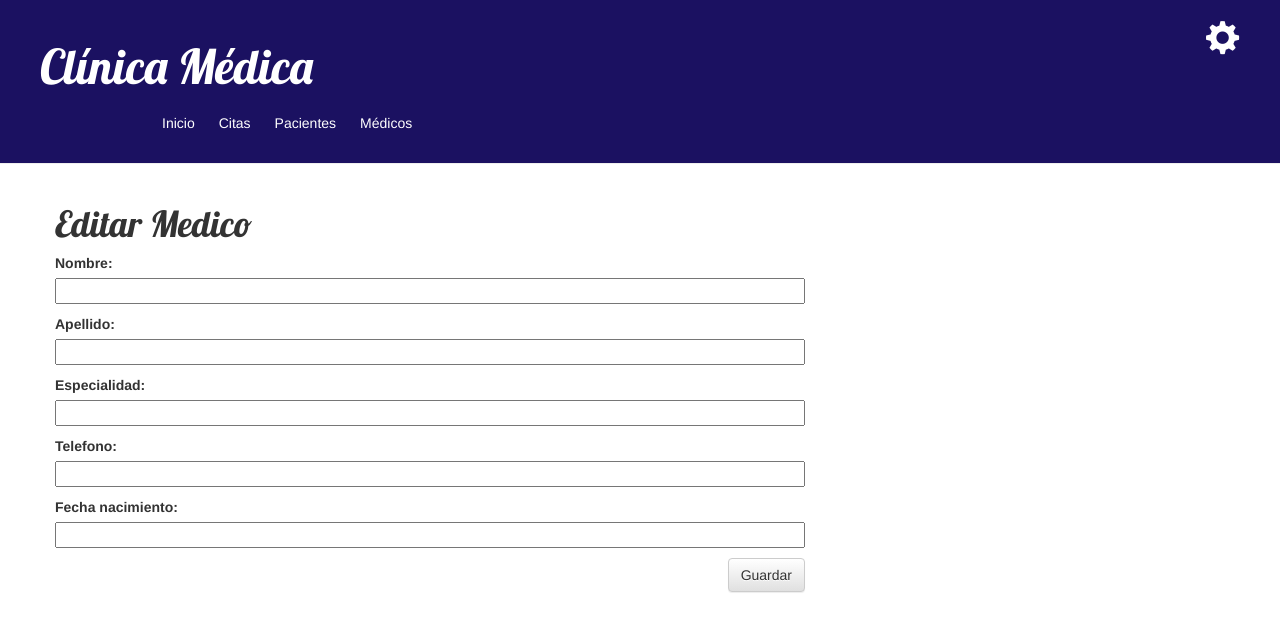
After one commit to HiPaoG/FinalProject, a Django app: page /medico/nuevo/ in a window 1280 px wide. The commit adds this page. Shown: the top 632 px of the page. Run offline with Django 3.2, Linux system fonts and the light colour scheme; some libraries are stand-ins or nearby versions.

Commit message:
CRUD completo

```diff
--- /dev/null
+++ b/cita/forms.py
@@ -0,0 +1,32 @@
+from django.contrib.admin import widgets
+from django import forms
+from .models import Paciente, Medico, Cita
+
+class CitaForm(forms.ModelForm):
+    class Meta:
+        model = Cita
+        fields = ('paciente', 'medico', 'fecha',
+        'hora', 'observaciones')
+
+def __init__ (self, *args, **kwargs):
+    super(CitaForm, self).__init__(*args, **kwargs)
+    self.fields['fecha'].widget = forms.widgets.AdminSplitDateTime()
+    self.fields['medico'].widget = forms.widgets.CheckboxSelectMultiple()
+    self.fields['medico'].help_text = "Seleccione un médico"
+    self.fields['medico'].queryset = Medico.objects.all()
+    self.fields['paciente'].widgets.CheckboxSelectMultiple()
+    self.fields['paciente'].help_text = "Seleccione el paciente"
+    self.fields['paciente'].queryset = Paciente.objects.all()
+
+class PacienteForm(forms.ModelForm):
+    class Meta:
+        model = Paciente
+        fields = ('nombre', 'apellido',
+        'edad', 'sexo',)
+
+class MedicoForm(forms.ModelForm):
+    class Meta:
+        model = Medico
+        fields = ('nombre', 'apellido',
+        'especialidad', 'telefono',
+        'fecha_nacimiento',)
--- a/cita/models.py
+++ b/cita/models.py
@@ -8,7 +8,7 @@ class Paciente(models.Model):
     sexo      = models.CharField(max_length=10)
 
     def __str__(self):
-        return self.nombre
+        return self.nombre + ' ' + self.apellido
 
 class Medico(models.Model):
     nombre           = models.CharField(max_length=30)
@@ -18,9 +18,9 @@ class Medico(models.Model):
     fecha_nacimiento = models.DateField()
 
     def __str__(self):
-        return self.nombre
+        return self.nombre + ' ' + self.apellido
 
-class Cita (models.Model):
+class Cita(models.Model):
     medico = models.ForeignKey(Medico, on_delete=models.CASCADE)
     paciente = models.ForeignKey(Paciente, on_delete=models.CASCADE)
     fecha = models.CharField(max_length=12, blank=False, null=True)
--- /dev/null
+++ b/cita/static/css/cita.css
@@ -0,0 +1,97 @@
+.page-header {
+        background-color: #1b1161;
+        margin-top: 0;
+        padding: 20px 20px 20px 40px;
+    }
+
+.page-header h1, .page-header h1 a, .page-header h1 a:visited, .page-header h1 a:active {
+        color: #ffffff;
+        font-size: 36pt;
+        text-decoration: none;
+    }
+
+.content {
+        margin-left: 40px;
+    }
+
+h1, h2, h3, h4 {
+        font-family: 'Lobster', cursive;
+    }
+
+.date {
+        float: right;
+        color: #828282;
+    }
+
+.save {
+        float: right;
+    }
+
+.post-form textarea, .post-form input {
+        width: 100%;
+    }
+
+.top-menu, .top-menu:hover, .top-menu:visited {
+        color: #ffffff;
+        float: right;
+        font-size: 26pt;
+        margin-right: 20px;
+    }
+
+.post {
+        margin-bottom: 70px;
+    }
+
+.post h1 a, .post h1 a:visited {
+        color: #000000;
+    }
+
+#header {
+	margin:auto;
+	width:700px;
+	font-family:'Lobster', cursive;
+}
+
+ul, ol {
+	list-style:none;
+}
+
+.nav {
+	width:1000px; /*Le establecemos un ancho*/
+	margin:0 auto; /*Centramos automaticamente*/
+}
+
+.nav > li {
+	float:left;
+}
+
+.nav li a {
+	background-color:#1b1161;
+	color:#fff;
+	text-decoration:none;
+	padding:10px 12px;
+	display:block;
+}
+
+.nav li a:hover {
+	background-color:#8776fa;
+}
+
+.nav li ul {
+	display:none;
+	position:absolute;
+	min-width:140px;
+}
+
+.nav li:hover > ul {
+	display:block;
+}
+
+.nav li ul li {
+	position:relative;
+}
+
+.nav li ul li ul {
+	right:-140px;
+	top:0px;
+}
--- /dev/null
+++ b/cita/templates/cita/EditarMedico.html
@@ -0,0 +1,8 @@
+{% extends 'cita/base.html' %}
+{% block content %}
+    <h1>Editar Medico</h1>
+    <form method="POST" class="post-form">{% csrf_token %}
+        {{ formulario.as_p }}
+        <button type="submit" class="save btn btn-default">Guardar</button>
+    </form>
+{% endblock %}
--- a/cita/templates/cita/base.html
+++ b/cita/templates/cita/base.html
@@ -4,14 +4,39 @@
         <title>Clínica Médica</title>
         <link rel="stylesheet" href="//maxcdn.bootstrapcdn.com/bootstrap/3.2.0/css/bootstrap.min.css">
         <link rel="stylesheet" href="//maxcdn.bootstrapcdn.com/bootstrap/3.2.0/css/bootstrap-theme.min.css">
-        <link rel="stylesheet" href="{% static 'css/blog.css' %}">
+        <link rel="stylesheet" href="{% static 'css/cita.css' %}">
         <link href="https://fonts.googleapis.com/css?family=Lobster&subset=latin,latin-ext" rel="stylesheet" type="text/css">
     </head>
     <body>
       <div class="page-header">
-         <a href="{% url 'cita.views.ListaCita' %}" class="top-menu"><span class="glyphicon glyphicon-plus"></span></a>
+         <a class="top-menu"><span class="glyphicon glyphicon-cog"></span></a>
         <h1><a href="/">Clínica Médica</a></h1>
+
+        <div class="header">
+        <nav> <!-- Aqui estamos iniciando la nueva etiqueta nav -->
+          <ul class="nav">
+            <li><a href="/">Inicio</a></li>
+            <li><a href="/">Citas</a>
+              <ul>
+                <li><a href="{% url 'NuevaCita' %}">Agregar Cita</a></li>
+              </ul>
+            </li>
+            <li><a href="/pacientes/">Pacientes</a>
+              <ul>
+                <li><a href="{% url 'NuevoPaciente' %}">Agregar Paciente</a></li>
+              </ul>
+            </li>
+            <li><a href="/medicos/">Médicos</a>
+              <ul>
+                <li><a href="{% url 'NuevoMedico' %}">Agregar Médico</a></li>
+              </ul>
+            </li>
+          </ul>
+        </nav><!-- Aqui estamos cerrando la nueva etiqueta nav -->
+        </div>
+
       </div>
+
       <div class="content container">
         <div class="row">
           <div class="col-md-8">
--- a/cita/urls.py
+++ b/cita/urls.py
@@ -7,13 +7,18 @@ urlpatterns = [
     url(r'^cita/(?P<pk>[0-9]+)/$', views.DetalleCita, name='DetalleCita'),
     url(r'^cita/nueva/$', views.NuevaCita, name='NuevaCita'),
     url(r'^cita/(?P<pk>[0-9]+)/editar/$', views.EditarCita, name='EditarCita'),
-    url(r'^paciente/', views.ListaPaciente, name='ListaPaciente'),
+    url(r'^cita/(?P<pk>[0-9]+)/eliminar/$', views.EliminarCita, name='EliminarCita'),
+    url(r'^pacientes/', views.ListaPaciente, name='ListaPaciente'),
     url(r'^paciente/(?P<pk>[0-9]+)/$', views.DetallePaciente, name='DetallePaciente'),
     url(r'^paciente/nuevo/$', views.NuevoPaciente, name='NuevoPaciente'),
     url(r'^paciente/(?P<pk>[0-9]+)/editar/$', views.EditarPaciente, name='EditarPaciente'),
-    url(r'^medico/', views.ListaMedico, name='ListaMedico'),
+    url(r'^paciente/(?P<pk>[0-9]+)/eliminar/$', views.EliminarPaciente, name='EliminarPaciente'),
+    url(r'^medicos/', views.ListaMedico, name='ListaMedico'),
     url(r'^medico/(?P<pk>[0-9]+)/$', views.DetalleMedico, name='DetalleMedico'),
     url(r'^medico/nuevo/$', views.NuevoMedico, name='NuevoMedico'),
     url(r'^medico/(?P<pk>[0-9]+)/editar/$', views.EditarMedico, name='EditarMedico'),
+    url(r'^medico/(?P<pk>[0-9]+)/eliminar/$', views.EliminarMedico, name='EliminarMedico'),
+    #url(r'^accounts/login/$', django.contrib.auth.views.login, name'login'),
+    #url(r'^accounts/logout/$', views.logout, name='logout', kwargs={'next_page':'/'}),
 
 ]
--- a/cita/views.py
+++ b/cita/views.py
@@ -1,7 +1,7 @@
 from django.shortcuts import render, get_object_or_404, redirect
 from django.contrib import messages
 from .forms import CitaForm, PacienteForm, MedicoForm
-from citas.models import Medico, Paciente, Cita
+from cita.models import Medico, Paciente, Cita
 
 #Cita
 
@@ -27,9 +27,10 @@ def NuevaCita(request):
                     observaciones=formulario.cleaned_data['observaciones'])
                     cita.save()
                     messages.add_message(request, messages.SUCCESS, 'Datos guardados')
+                    return redirect('cita.views.DetalleCita', pk=cita.pk)
     else:
         formulario = CitaForm()
-    return render(request, 'cita/NuevaCita.html', {'formulario':formulario})
+    return render(request, 'cita/EditarCita.html', {'formulario':formulario})
 
 def EditarCita(request, pk):
     cita = get_object_or_404(Cita, pk=pk)
@@ -39,31 +40,32 @@ def EditarCita(request, pk):
             cita = formulario.save(commit=False)
             for medico_id in request.POST.getlist('medico'):
                 for paciente_id in request.POST.getlist('paciente'):
-                    cita = Cita(medico_id=medico_id,
-                    paciente_id=paciente_id,
-                    fecha=formulario.cleaned_data['fecha'],
-                    hora=formulario.cleaned_data['hora'],
-                    observaciones=formulario.cleaned_data['observaciones'])
+#                    cita = Cita(medico_id=medico_id,
+#                    paciente_id=paciente_id,
+#                    fecha=formulario.cleaned_data['fecha'],
+#                    hora=formulario.cleaned_data['hora'],
+#                    observaciones=formulario.cleaned_data['observaciones'])
                     cita.save()
                     messages.add_message(request, messages.SUCCESS, 'Datos guardados')
+                    return redirect('cita.views.DetalleCita', pk=cita.pk)
     else:
         formulario = CitaForm(instance=cita)
     return render(request, 'cita/EditarCita.html', {'formulario':formulario})
 
-    def EliminarCita(request, pk):
-        cita = get_object_or_404(Cita, pk=pk)
-        cita.delete()
-        return redirect('ListaCita')
+def EliminarCita(request, pk):
+    cita = get_object_or_404(Cita, pk=pk)
+    cita.delete()
+    return redirect('cita.views.ListaCita')
 
 #Paciente
 
 def ListaPaciente(request):
     pacientes = Paciente.objects.all
-    return render(request, 'paciente/ListaPaciente.html', {'pacientes':pacientes})
+    return render(request, 'cita/ListaPaciente.html', {'pacientes':pacientes})
 
 def DetallePaciente(request, pk):
     pacientes = get_object_or_404(Paciente, pk=pk)
-    return render(request, 'paciente/DetallePaciente.html', {'pacientes':pacientes})
+    return render(request, 'cita/DetallePaciente.html', {'pacientes':pacientes})
 
 def NuevoPaciente(request):
     if request.method == "POST":
@@ -72,13 +74,14 @@ def NuevoPaciente(request):
             paciente = formulario.save(commit=False)
             paciente = Paciente(nombre=formulario.cleaned_data['nombre'],
             apellido=formulario.cleaned_data['apellido'],
-            edad=fomulario.cleaned_data['edad'],
+            edad=formulario.cleaned_data['edad'],
             sexo=formulario.cleaned_data['sexo'])
             paciente.save()
             messages.add_message(request, messages.SUCCESS, 'Datos guardados')
+            return redirect('cita.views.DetallePaciente', pk=paciente.pk)
     else:
         formulario = PacienteForm()
-    return render(request, 'paciente/NuevoPaciente.html', {'formulario':formulario})
+    return render(request, 'cita/EditarPaciente.html', {'formulario':formulario})
 
 def EditarPaciente(request, pk):
     paciente = get_object_or_404(Paciente, pk=pk)
@@ -86,30 +89,31 @@ def EditarPaciente(request, pk):
         formulario = PacienteForm(request.POST, instance=paciente)
         if formulario.is_valid():
             paciente = formulario.save(commit=False)
-            paciente = Paciente(nombre=formulario.cleaned_data['nombre'],
-            apellido=formulario.cleaned_data['apellido'],
-            edad=fomulario.cleaned_data['edad'],
-            sexo=formulario.cleaned_data['sexo'])
+#            paciente = Paciente(nombre=formulario.cleaned_data['nombre'],
+#            apellido=formulario.cleaned_data['apellido'],
+#            edad=fomulario.cleaned_data['edad'],
+#            sexo=formulario.cleaned_data['sexo'])
             paciente.save()
             messages.add_message(request, messages.SUCCESS, 'Datos guardados')
+            return redirect('cita.views.DetallePaciente', pk=paciente.pk)
     else:
         formulario = PacienteForm(instance=paciente)
-    return render(request, 'paciente/EditarPaciente.html', {'formulario':formulario})
+    return render(request, 'cita/EditarPaciente.html', {'formulario':formulario})
 
-    def EliminarPaciente(request, pk):
-        paciente = get_object_or_404(Paciente, pk=pk)
-        paciente.delete()
-        return redirect('ListaPaciente')
+def EliminarPaciente(request, pk):
+    paciente = get_object_or_404(Paciente, pk=pk)
+    paciente.delete()
+    return redirect('cita.views.ListaPaciente')
 
 #Medico
 
 def ListaMedico(request):
     medicos = Medico.objects.all
-    return render(request, 'medico/ListaMedico.html', {'medicos':medicos})
+    return render(request, 'cita/ListaMedico.html', {'medicos':medicos})
 
 def DetalleMedico(request, pk):
     medicos = get_object_or_404(Medico, pk=pk)
-    return render(request, 'medico/DetalleMedico.html', {'medicos':medicos})
+    return render(request, 'cita/DetalleMedico.html', {'medicos':medicos})
 
 def NuevoMedico(request):
     if request.method == "POST":
@@ -118,33 +122,34 @@ def NuevoMedico(request):
             medico = formulario.save(commit=False)
             medico = Medico(nombre=formulario.cleaned_data['nombre'],
             apellido=formulario.cleaned_data['apellido'],
-            especialidad=fomulario.cleaned_data['especialidad'],
+            especialidad=formulario.cleaned_data['especialidad'],
             telefono=formulario.cleaned_data['telefono'],
             fecha_nacimiento=formulario.cleaned_data['fecha_nacimiento'])
             medico.save()
             messages.add_message(request, messages.SUCCESS, 'Datos guardados')
+            return redirect('cita.views.DetalleMedico', pk=medico.pk)
     else:
         formulario = MedicoForm()
-    return render(request, 'medico/NuevoMedico.html', {'formulario':formulario})
+    return render(request, 'cita/EditarMedico.html', {'formulario':formulario})
 
 def EditarMedico(request, pk):
     medico = get_object_or_404(Paciente, pk=pk)
     if request.method == "POST":
-        formulario = medicoForm(request.POST, instance=medico)
+        formulario = MedicoForm(request.POST, instance=medico)
         if formulario.is_valid():
             medico = formulario.save(commit=False)
-            medico = Medico(nombre=formulario.cleaned_data['nombre'],
-            apellido=formulario.cleaned_data['apellido'],
-            especialidad=fomulario.cleaned_data['especialidad'],
-            telefono=formulario.cleaned_data['telefono'],
-            fecha_nacimiento=formulario.cleaned_data['fecha_nacimiento'])
+#            medico = Medico(nombre=formulario.cleaned_data['nombre'],
+#            apellido=formulario.cleaned_data['apellido'],
+#            especialidad=fomulario.cleaned_data['especialidad'],
+#            telefono=formulario.cleaned_data['telefono'],
+#            fecha_nacimiento=formulario.cleaned_data['fecha_nacimiento'])
             medico.save()
             messages.add_message(request, messages.SUCCESS, 'Datos guardados')
     else:
         formulario = MedicoForm(instance=medico)
-    return render(request, 'medico/EditarMedico.html', {'formulario':formulario})
+    return render(request, 'cita/EditarMedico.html', {'formulario':formulario})
 
-    def EliminarMedico(request, pk):
-        medico = get_object_or_404(Medico, pk=pk)
-        medico.delete()
-        return redirect('ListaMedico')
+def EliminarMedico(request, pk):
+    medico = get_object_or_404(Medico, pk=pk)
+    medico.delete()
+    return redirect('ListaMedico')
--- a/mysite/settings.py
+++ b/mysite/settings.py
@@ -102,3 +102,4 @@ USE_TZ = True
 
 STATIC_URL = '/static/'
 STATIC_ROOT = os.path.join(BASE_DIR, 'static')
+LOGIN_REDIRECT_URL = '/'
```
Also changed, not shown: cita/templates/cita/DetalleCita.html (added, +16 -0 lines), cita/templates/cita/DetalleMedico.html (added, +16 -0 lines), cita/templates/cita/DetallePaciente.html (added, +15 -0 lines), cita/templates/cita/EditarCita.html (added, +8 -0 lines), cita/templates/cita/EditarPaciente.html (added, +8 -0 lines), cita/templates/cita/ListaCita.html (added, +15 -0 lines), cita/templates/cita/ListaMedico.html (added, +14 -0 lines), cita/templates/cita/ListaPaciente.html (added, +14 -0 lines), db.sqlite3.
